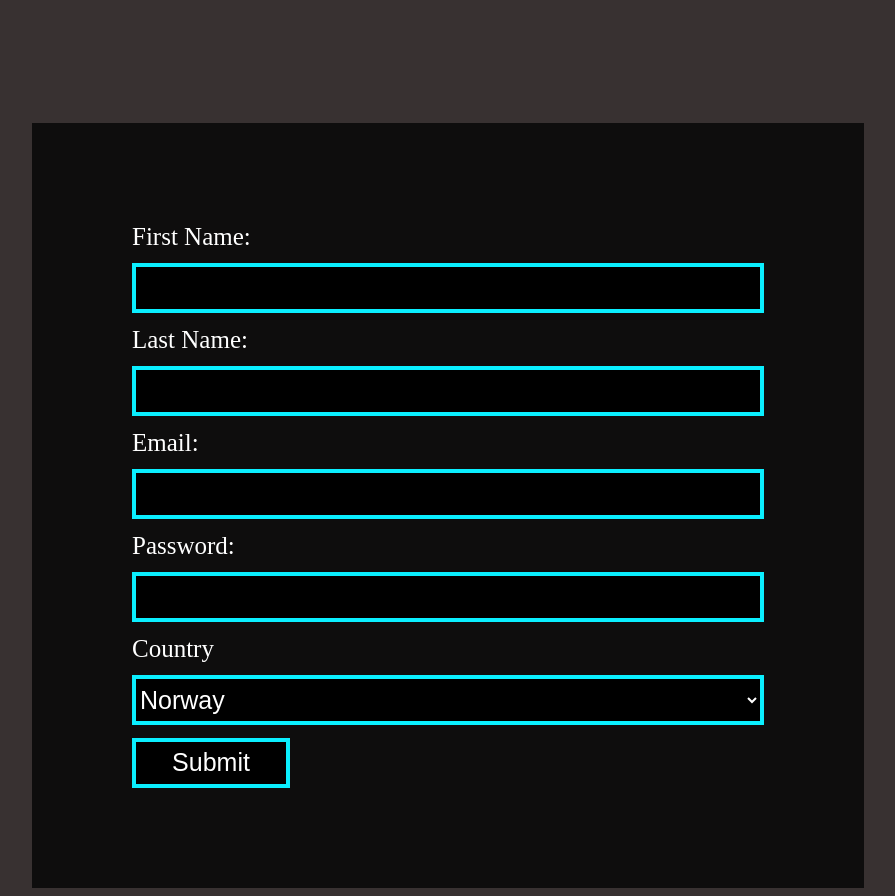
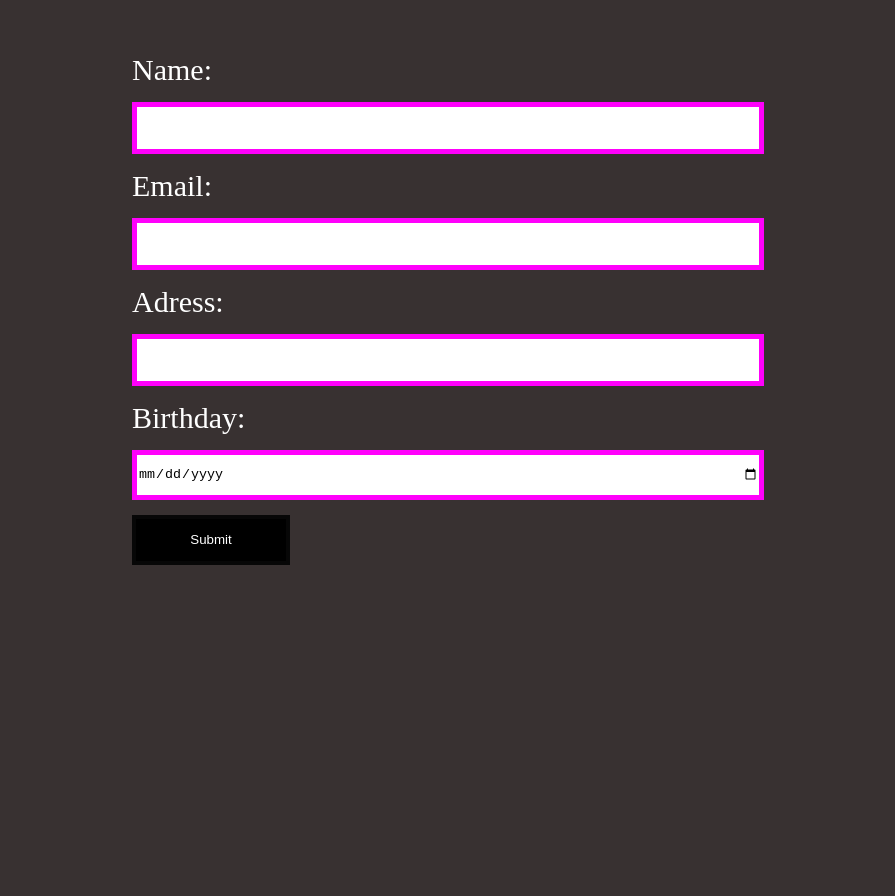
Before and after one commit to Noroff-FED-Campus-Assignments/fed-y1-javascript-course-assignment_list-detail-with-api-Mikaelajoelsen, a website built with Vite: page contact.html in a window 1280 px wide. Shown: the part 306-1202 px from the top of the page, without its empty margins (192-1087 px from the left). After the commit the page ends 979 px from the top, so only its background shows below. Built offline with nearby package versions, Linux system fonts and the light colour scheme.

Commit message:
changed contact.html and js

```diff
--- a/contact.html
+++ b/contact.html
@@ -11,6 +11,7 @@
     />
     <meta name="author" content="_YOUR_NAME_" />
     <link rel="stylesheet" href="/style.css" />
+    <script type="module" defer src="/src/js/contact.js"></script>
     <title>Contact Us</title>
   </head>
   <body>
@@ -21,28 +22,22 @@
       <div class="contact-header">
         <h1>Contact Us</h1>
       </div>
+
       <div class="contact-info">
-        <form class="contact-main" action="submit" method="post">
-          <label for="name">First Name:</label>
-          <input type="text" id="name" name="name" required />
-
-          <label for="name">Last Name:</label>
-          <input type="text" id="name" name="name" required />
+        <form class="contact-main" id="js-form" autocomplete="off">
+          <label for="name">Name:</label>
+          <input type="text" id="js-name" name="name" required />
 
           <label for="email">Email:</label>
-          <input type="email" id="email" name="email" required />
+          <input type="email" id="js-email" name="email" required />
 
-          <label for="password">Password:</label>
-          <input type="password" id="password" name="password" required />
+          <label for="Adress">Adress:</label>
+          <input type="Adress" id="js-adress" name="adress" required />
 
-          <label for="country">Country</label>
-          <select class="countries" id="country" name="country">
-            <option value="Norway">Norway</option>
-            <option value="Norway">Sweden</option>
-            <option value="Norway">Denmark</option>
-          </select>
+          <label for="birthday">Birthday:</label>
+          <input type="date" id="js-birthday" name="js-birthday" required />
 
-          <input class="submit" type="submit" value="Submit" />
+          <button type="submit">Submit</button>
         </form>
       </div>
     </main>
--- a/src/css/contact.css
+++ b/src/css/contact.css
@@ -1,5 +1,5 @@
-.contact-header h1 {
-  font-size: 80px;
+.contact-header {
+  font-size: 50px;
 }
 
 .contact-main {
@@ -9,59 +9,30 @@
   justify-content: space-between;
   max-width: 100%;
   width: 50%;
+  height: 100%;
   padding: 100px;
   gap: 0.5em;
   color: #fff;
-  font-size: 25px;
-  background: rgba(4, 4, 4, 0.8);
+  font-size: 30px;
 }
 
-.contact-page {
-  position: absolute;
-  top: 8px;
-  right: 16px;
-}
-.contact-page a {
-  text-decoration: none;
-  list-style: none;
-  color: white;
-  font-size: 50px;
+.contact-main input {
+  height: 40px;
+  border: 5px solid rgb(255, 0, 251);
 }
 
 .contact-info {
   display: flex;
   justify-content: center;
-  margin-top: 10%;
 }
 
-input {
-  height: 40px;
-  border: 4px solid rgb(10, 239, 255);
-  background-color: rgba(0, 0, 0, 6);
-  color: #fff;
-  font-size: 25px;
-}
-
-label {
-  text-decoration: solid;
-}
-
-.countries {
-  border: 4px solid rgb(10, 239, 255);
-  background-color: rgba(0, 0, 0, 6);
-  box-shadow: inset 0 1px 1px rgba(0, 0, 0, 0.05);
-  color: #fff;
-  font-size: 25px;
-  height: 50px;
-}
-
-.submit {
+button {
   display: flex;
   justify-content: center;
-  align-content: center;
+  align-items: center;
   width: 25%;
   height: 50px;
-  border: 4px solid rgb(10, 239, 255);
-  background-color: rgba(0, 0, 0, 6);
-  color: #fff;
+  border: 4px solid rgb(7, 7, 7);
+  background-color: rgb(0, 0, 0);
+  color: white;
 }
--- a/src/js/contact.js
+++ b/src/js/contact.js
@@ -1,3 +1,51 @@
-//linke riktig, feks consollog for å se at de prater med hverandrew
-//document.querySelector get element by id, dobbelt sjekk at html elementer har id
-//sett opp eventlistener
+const formEl = document.querySelector("#js-form");
+const nameEl = document.querySelector("#js-name");
+const emailEl = document.querySelector("#js-email");
+const adressEl = document.querySelector("#js-adress");
+
+formEl.addEventListener ("submit", (event) => {
+    event.preventDefault();
+
+    const name = nameEl.value;
+    const email = emailEl.value;
+    const adress = adressEl.value;
+    const message = messageEl.value;
+
+    if (name === "") {
+        alert("please enter a name");
+        return;
+    }
+
+    if (email === "") {
+        alert("please enter an email-adress");
+        return;
+    }
+
+    if (adress === "") {
+        alert("please enter an adress");
+        return;
+    }
+
+    if (subject === "") {
+        alert("please enter a message");
+        return;
+    }
+
+    alert("form submitted")
+
+});
+
+nameEl.addEventListener("blur", (event) => {
+    const name = event.target.value.trim();
+
+    const minLengthRegex = /^[a-zA-Z]{2,}/;
+
+    if (minLengthRegex.test(name)) {
+     event.target.classList.add("is-success");
+     event.target.classList.remove("is-wrong");
+    }
+    else {
+    event.target.classList.add("is-wrong");
+    event.target.classlist.remove("is-success");
+    }
+});
```
Also changed, not shown: details.html (+1 -1 lines), index.html (+1 -1 lines).
